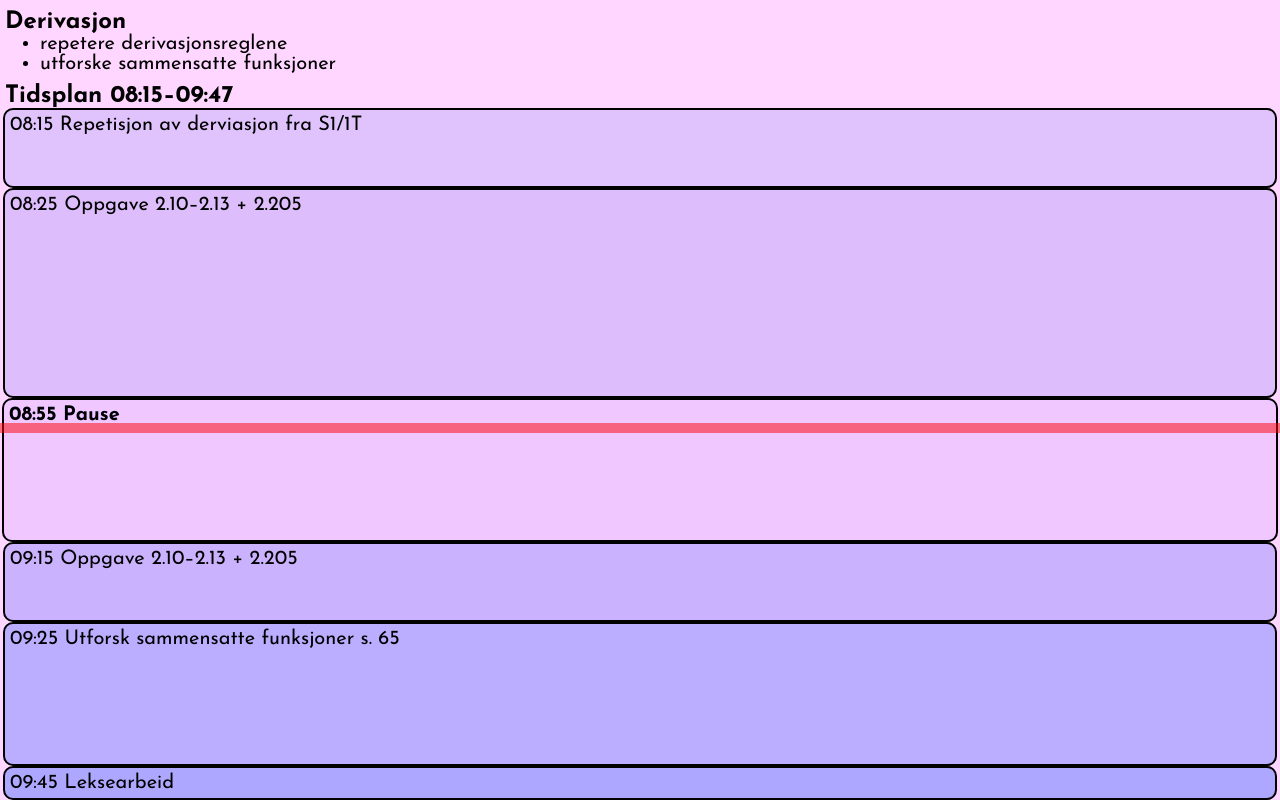
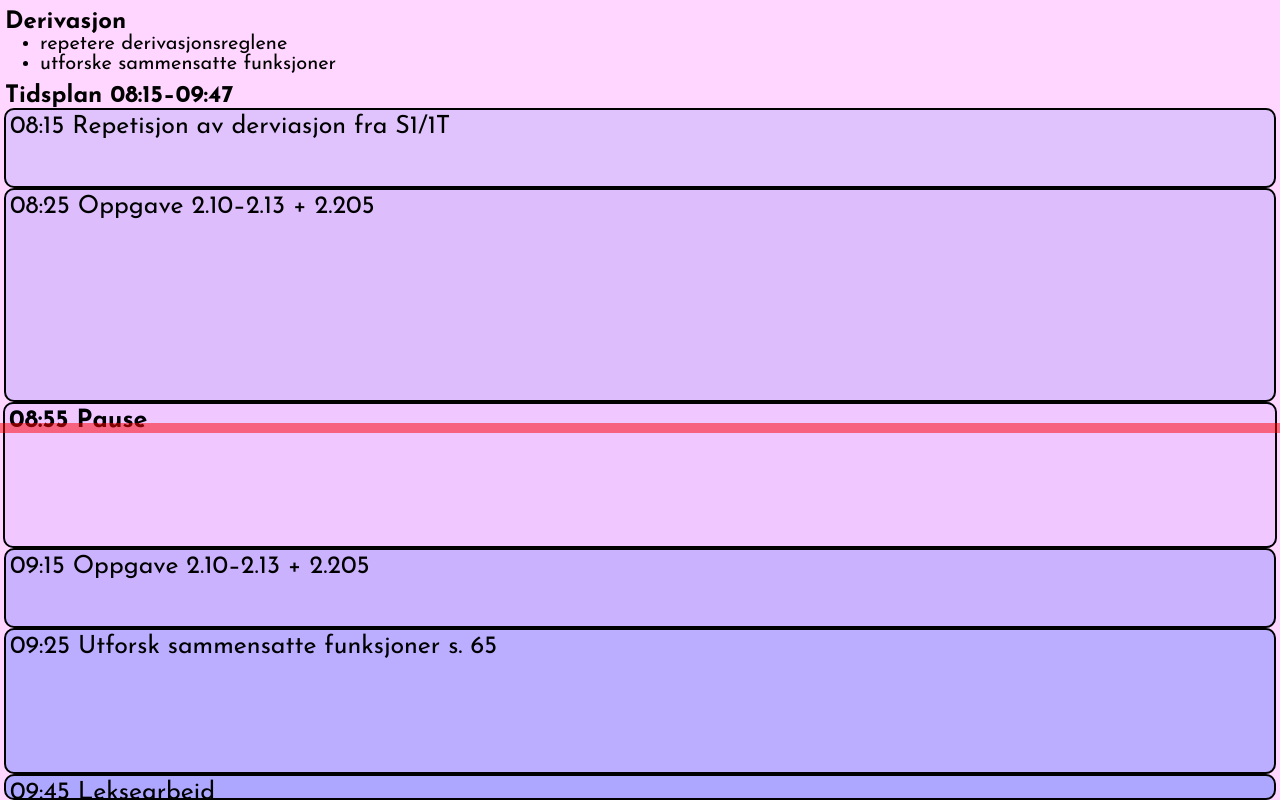
Before and after one commit to stalegjelsten/tidsplan-for-undervisning, a SvelteKit app: page /vis-tidsplan in a window 1280 px wide. Built offline with nearby package versions, Linux system fonts and the light colour scheme.

Commit message:
fixes scaling of tidsplan bolker

```diff
--- a/src/routes/vis-tidsplan/+page.svelte
+++ b/src/routes/vis-tidsplan/+page.svelte
@@ -219,9 +219,10 @@
 	.bolk {
 		width: calc(100vw - 2rem);
 		z-index: 0;
+		font-size: clamp(1.8rem, 3.5vh, 2.5rem);
 		border: 2px solid black;
-		min-height: 2rem;
-		padding: 0.5rem;
+		/* min-height: 2rem; */
+		padding: 0.5vh;
 		user-select: none;
 		border-radius: 1rem;
 		-webkit-touch-callout: none;
@@ -230,6 +231,7 @@
 		-moz-user-select: none;
 		-ms-user-select: none;
 		user-select: none;
+		overflow: hidden;
 		transition: all 0.3s ease-in-out;
 	}
 
```
